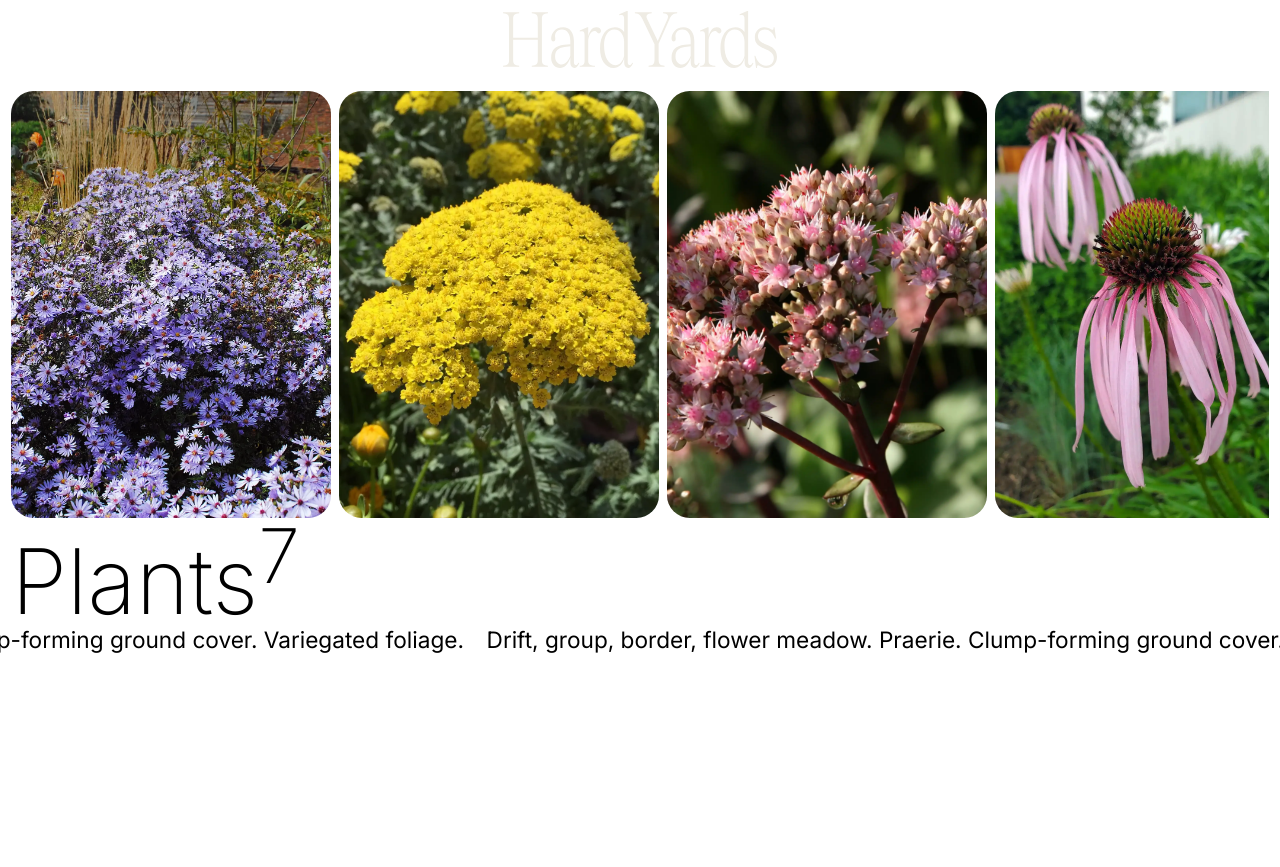
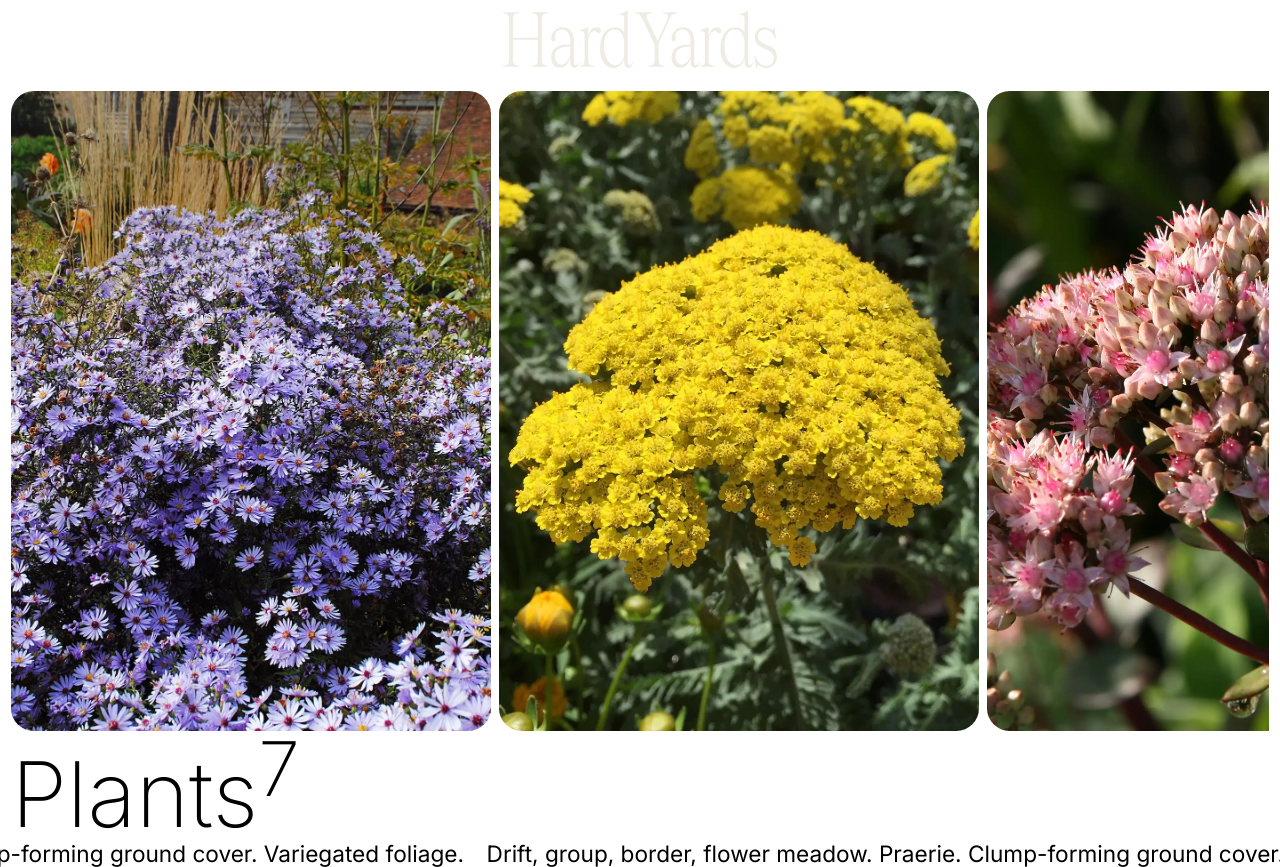
Before and after one commit to bobbyvanrijn/hardyards, a Next.js app: page / in a window 1280 px wide. Before the commit the page ends 800 px from the top, so only its background shows below. Built offline with nearby package versions, Linux system fonts and the light colour scheme.

Commit message:
fix: tweaks

```diff
--- a/components/Carousel.module.css
+++ b/components/Carousel.module.css
@@ -20,7 +20,7 @@
 
 .carousel__item {
     flex: 0 0 auto;
-    width: clamp(15rem, 60vw, 20rem);
+    width: clamp(15rem, 60vw, 30rem);
     aspect-ratio: 3/4;
     position: relative;
     background-color: rgb(var(--white) / var(--alpha-05));
--- a/components/Lead.module.css
+++ b/components/Lead.module.css
@@ -10,7 +10,6 @@
 }
 
 .lead__strong {
-    display: inline-block;
     margin-right: .25em;
     color: rgb(var(--white) / var(--alpha-9));
 }
--- a/pages/index.tsx
+++ b/pages/index.tsx
@@ -12,7 +12,7 @@ import { plants } from '../content/plants';
 
 const blocks = [
     {
-        _uid: '3',
+        _uid: '61f5c21d-93c6-4112-8040-29db5a9839a3',
         component: 'carousel',
         children: plants.map(
             plant =>
@@ -22,8 +22,8 @@ const blocks = [
                 >
                     <Image
                         src={`/images/${ plant.slug }.webp`}
-                        width={350}
-                        height={450}
+                        width={480}
+                        height={640}
                         alt={`${ plant.genus } ${ plant.species } ${ plant.cultivar }`}
                         placeholder='blur'
                         blurDataURL={`/images/${ plant.slug}-small.webp`}
```
Also changed, not shown: pages/plants/[pid].tsx (+10 -11 lines).
